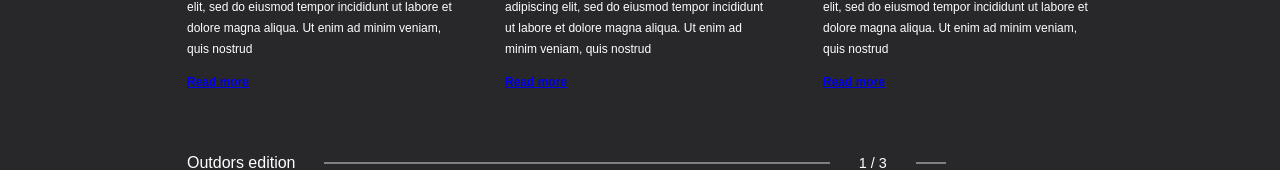
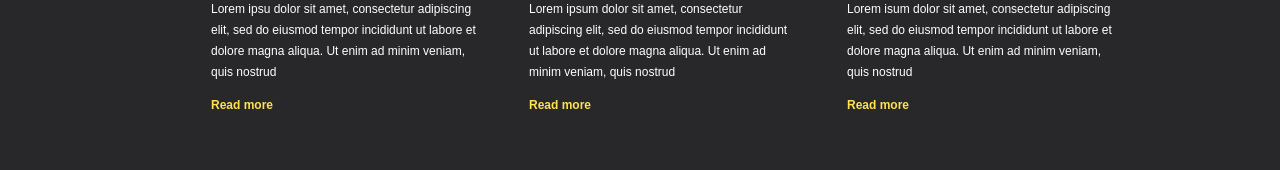
Before and after one commit to Viper-JSX/Travel-landing, a React app: page / in a window 1280 px wide. Shown: the part 1603-1773 px from the top of the page. Built offline with nearby package versions, Linux system fonts and the light colour scheme.

Commit message:
Changed section padding percentages to 'ems'

```diff
--- a/src/components/Read_more.js
+++ b/src/components/Read_more.js
@@ -3,7 +3,7 @@ import { BUTTON } from "../various_things/constants";
 
 function ReadMore ({ to, type=BUTTON }) {
     return (
-        <Link className={`read-more ${ type===BUTTON ? "button" : "text" }`} to={ to } target="_blank">
+        <Link className={`read-more ${ type===BUTTON ? "button" : "text text-small text-bold" }`} to={ to } target="_blank">
             {
                 type === BUTTON ?
                 <button className="text-bold text-small" >Read more</button>
--- a/src/scss/Featured_spots.scss
+++ b/src/scss/Featured_spots.scss
@@ -1,6 +1,6 @@
 .featured-spots {
     width: 100%;
-    padding: 12.5% 9% 6.5% 9%;
+    padding: 11em 8em 5.5em 11em;
     display: flex;
     justify-content: space-around;
     flex-wrap: wrap;
--- a/src/scss/Intro.scss
+++ b/src/scss/Intro.scss
@@ -46,10 +46,6 @@
     padding: 40px 0 40px 0;
     align-self: flex-end;
 
-    display: flex;
-    justify-content: center;
-    align-items: center;
-
     .icon-container {
         display: inline-block;
     }
--- a/src/scss/Mountain_collections.scss
+++ b/src/scss/Mountain_collections.scss
@@ -1,5 +1,5 @@
 .mountain-collections {
-    padding: 4.5% 0 4.5% 0;
+    padding: 4em 0 4em 0;
     display: flex;
     justify-content: center;
 
--- a/src/scss/Subscribe.scss
+++ b/src/scss/Subscribe.scss
@@ -1,6 +1,6 @@
 .subscribe-section {
     min-height: 350px;
-    padding: 2%;
+    padding: 2em;
     display: flex;
     flex-direction: column;
     align-items: center;
--- a/src/scss/general_styles.scss
+++ b/src/scss/general_styles.scss
@@ -48,3 +48,8 @@ blockquote {
     background-color: $highlight-color;
     border-radius: 2em;
 }
+
+.read-more.text {
+    color: $highlight-color;
+    text-decoration: none;
+}
```
